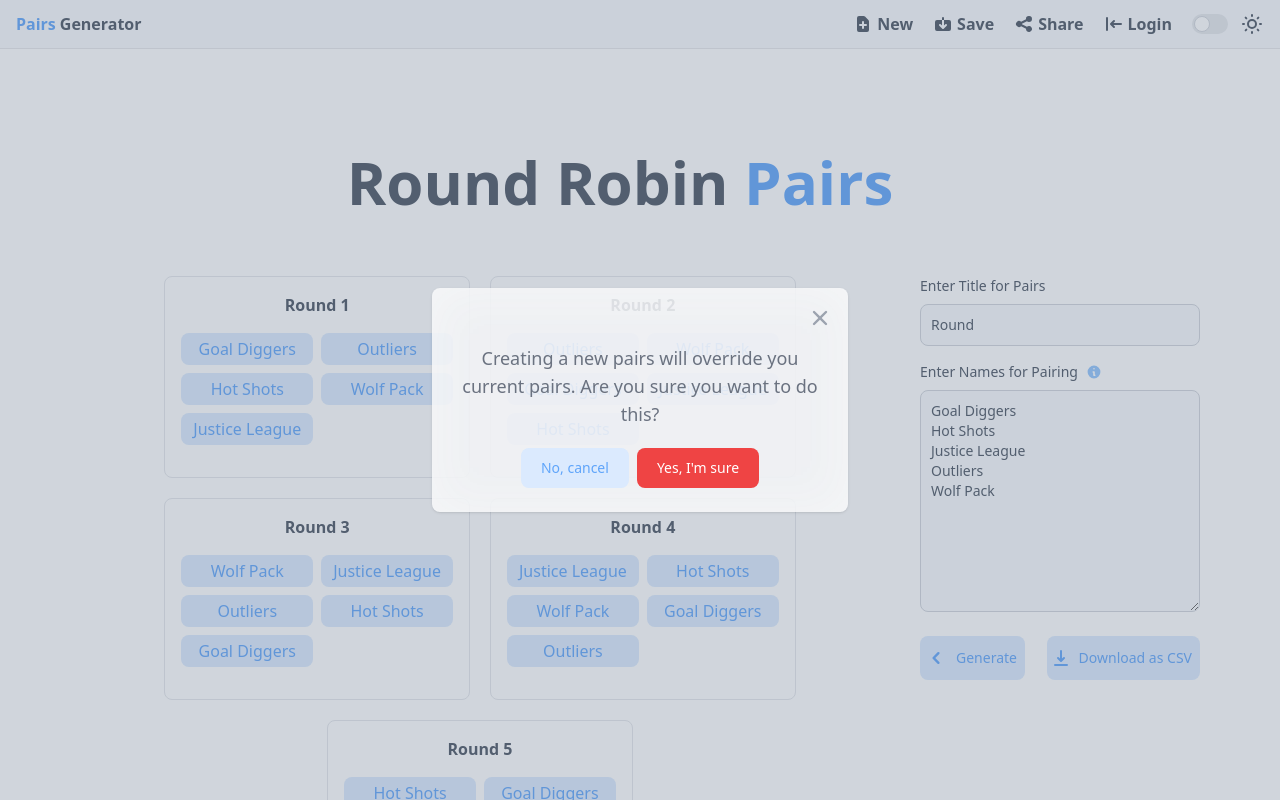
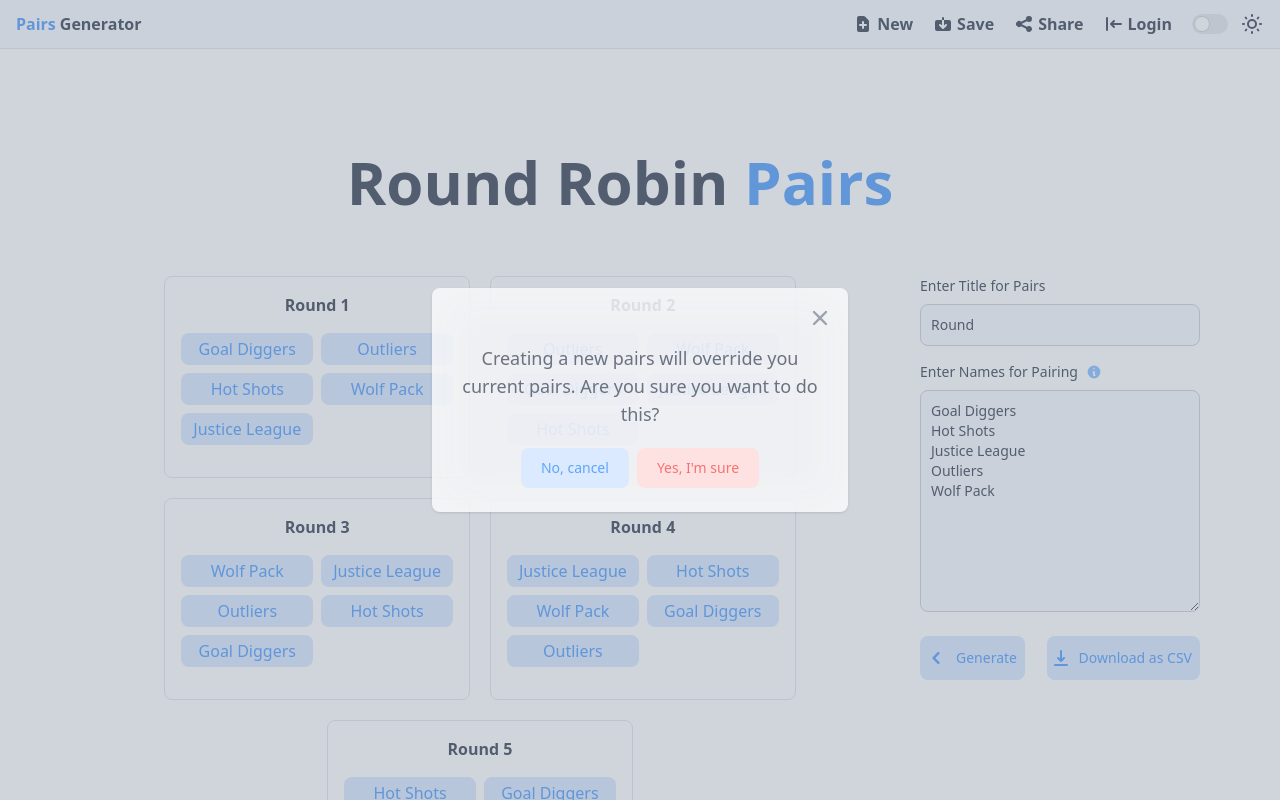
Before and after one commit to jackytsheng/round-robin-pairs, a Next.js app: page / in a window 1280 px wide. Both pictures are taken after a click on the element "New". Shown: the top 800 px of the page. Built offline with nearby package versions, Linux system fonts and the light colour scheme.

Commit message:
change modal button style

```diff
--- a/components/Modal.tsx
+++ b/components/Modal.tsx
@@ -53,7 +53,7 @@ const Modal = ({ item, setShow, modalContext }: ModalProps) => {
                   data-modal-toggle='popup-modal'
                   type='button'
                   onClick={modalContext?.secondaryBtn.ctaAction}
-                  className='text-white bg-red-500 hover:bg-red-300 focus:ring-4 focus:outline-none focus:ring-red-200 font-medium rounded-lg text-sm inline-flex items-center px-5 py-2.5 text-center'
+                  className='text-red-400 bg-red-100 hover:bg-red-400 hover:text-white focus:ring-4 focus:outline-none focus:ring-red-200 font-medium rounded-lg text-sm inline-flex items-center px-5 py-2.5 text-center'
                 >
                   {modalContext?.secondaryBtn.text}
                 </button>
```
